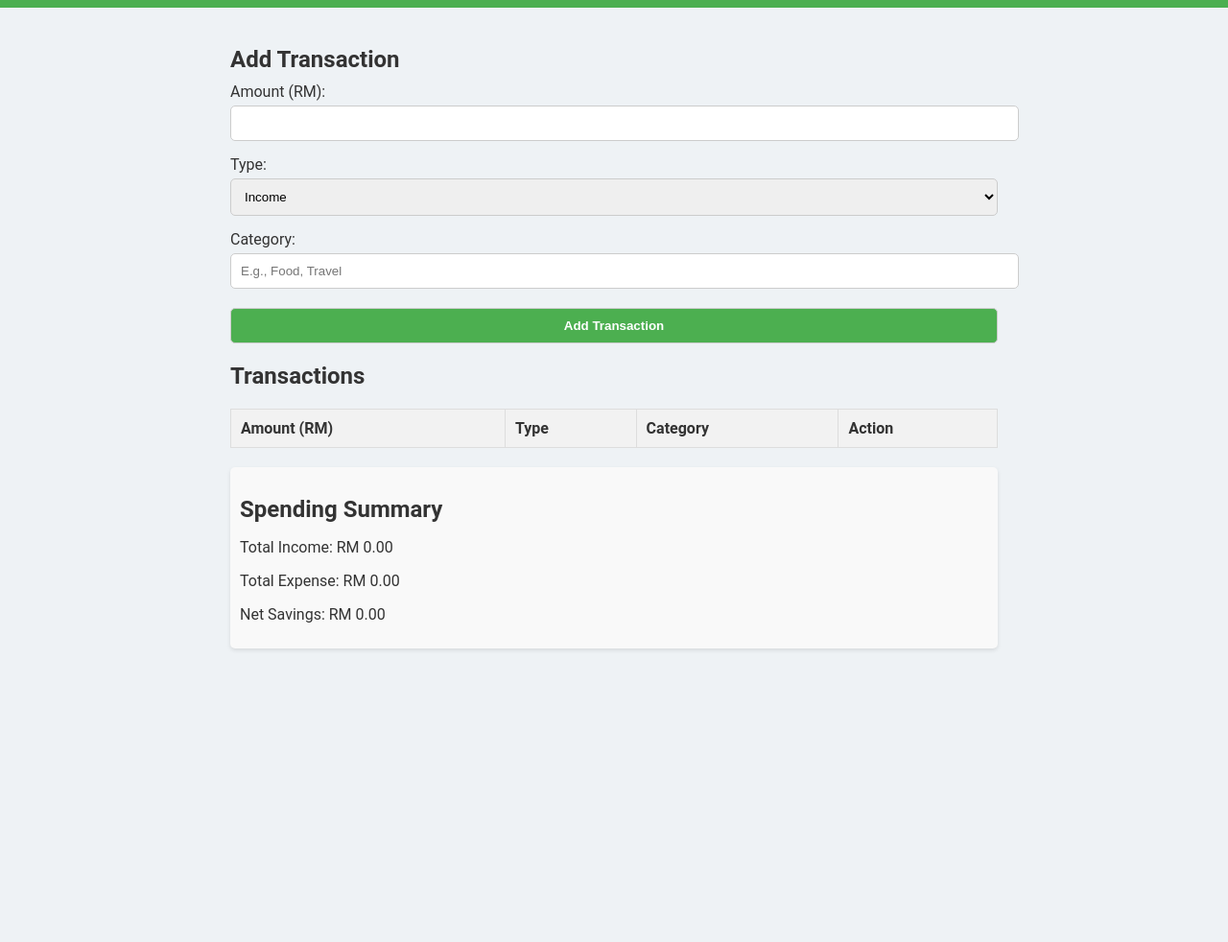
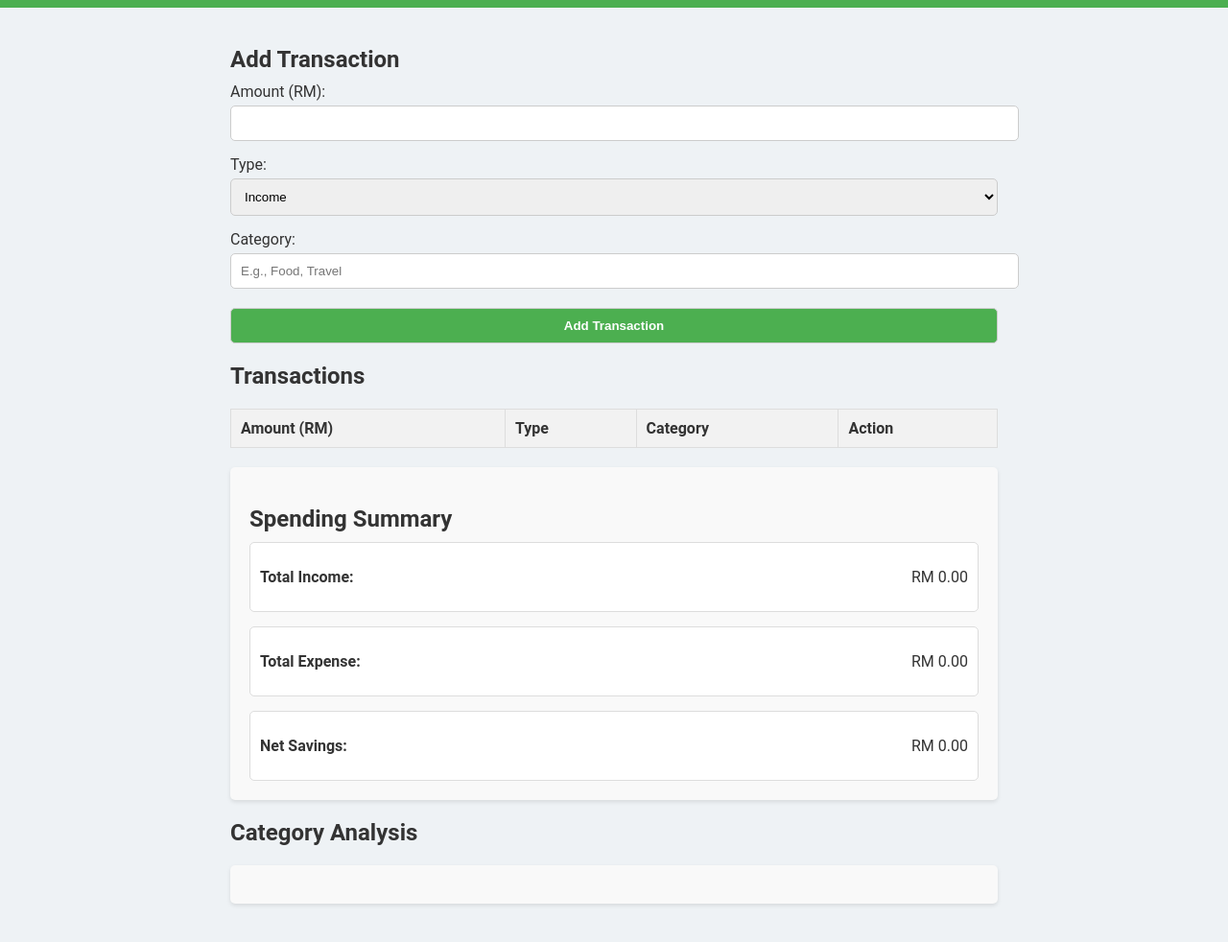
Before and after one commit to kembarabiribiri/Personal-Budget-Tracker, a plain HTML site: page index.html in a window 1280 px wide. Shown: the part 101-1083 px from the top of the page at 96% size. Before the commit the page ends 817 px from the top, so only its background shows below. Drawn offline with Linux system fonts and the light colour scheme.

Commit message:
personal budget tracker

```diff
--- a/index.html
+++ b/index.html
@@ -61,12 +61,26 @@
         th {
             background-color: #f2f2f2;
         }
-        .summary {
+        .summary, .category-analysis {
             margin: 20px 0;
-            padding: 10px;
+            padding: 20px;
             background-color: #f9f9f9;
             border-radius: 5px;
             box-shadow: 0 2px 4px rgba(0, 0, 0, 0.1);
+        }
+        .summary-details, .category-analysis {
+            display: flex;
+            flex-direction: column;
+            gap: 15px;
+        }
+        .summary-details div, .category-analysis div {
+            display: flex;
+            justify-content: space-between;
+            align-items: center;
+            padding: 10px;
+            border: 1px solid #ddd;
+            border-radius: 5px;
+            background-color: #fff;
         }
     </style>
 </head>
@@ -114,9 +128,25 @@
 
     <section class="summary">
         <h2>Spending Summary</h2>
-        <p>Total Income: RM <span id="totalIncome">0.00</span></p>
-        <p>Total Expense: RM <span id="totalExpense">0.00</span></p>
-        <p>Net Savings: RM <span id="netSavings">0.00</span></p>
+        <div class="summary-details">
+            <div>
+                <strong>Total Income:</strong>
+                <p>RM <span id="totalIncome">0.00</span></p>
+            </div>
+            <div>
+                <strong>Total Expense:</strong>
+                <p>RM <span id="totalExpense">0.00</span></p>
+            </div>
+            <div>
+                <strong>Net Savings:</strong>
+                <p>RM <span id="netSavings">0.00</span></p>
+            </div>
+        </div>
+    </section>
+
+    <section>
+        <h2>Category Analysis</h2>
+        <div id="categoryAnalysis" class="category-analysis"></div>
     </section>
 </main>
 
@@ -180,6 +210,30 @@
         document.getElementById("totalIncome").innerText = totalIncome.toFixed(2);
         document.getElementById("totalExpense").innerText = totalExpense.toFixed(2);
         document.getElementById("netSavings").innerText = (totalIncome - totalExpense).toFixed(2);
+
+        updateCategoryAnalysis();
+    }
+
+    function updateCategoryAnalysis() {
+        const categoryMap = {};
+        transactions.forEach(transaction => {
+            if (!categoryMap[transaction.category]) {
+                categoryMap[transaction.category] = 0;
+            }
+            categoryMap[transaction.category] += transaction.amount;
+        });
+
+        const categoryAnalysisContainer = document.getElementById("categoryAnalysis");
+        categoryAnalysisContainer.innerHTML = ""; // Clear previous data
+
+        for (const [category, total] of Object.entries(categoryMap)) {
+            const div = document.createElement("div");
+            div.innerHTML = `
+                <strong>${category}:</strong>
+                <span>RM ${total.toFixed(2)}</span>
+            `;
+            categoryAnalysisContainer.appendChild(div);
+        }
     }
 
     window.onload = loadTransactions;
```
